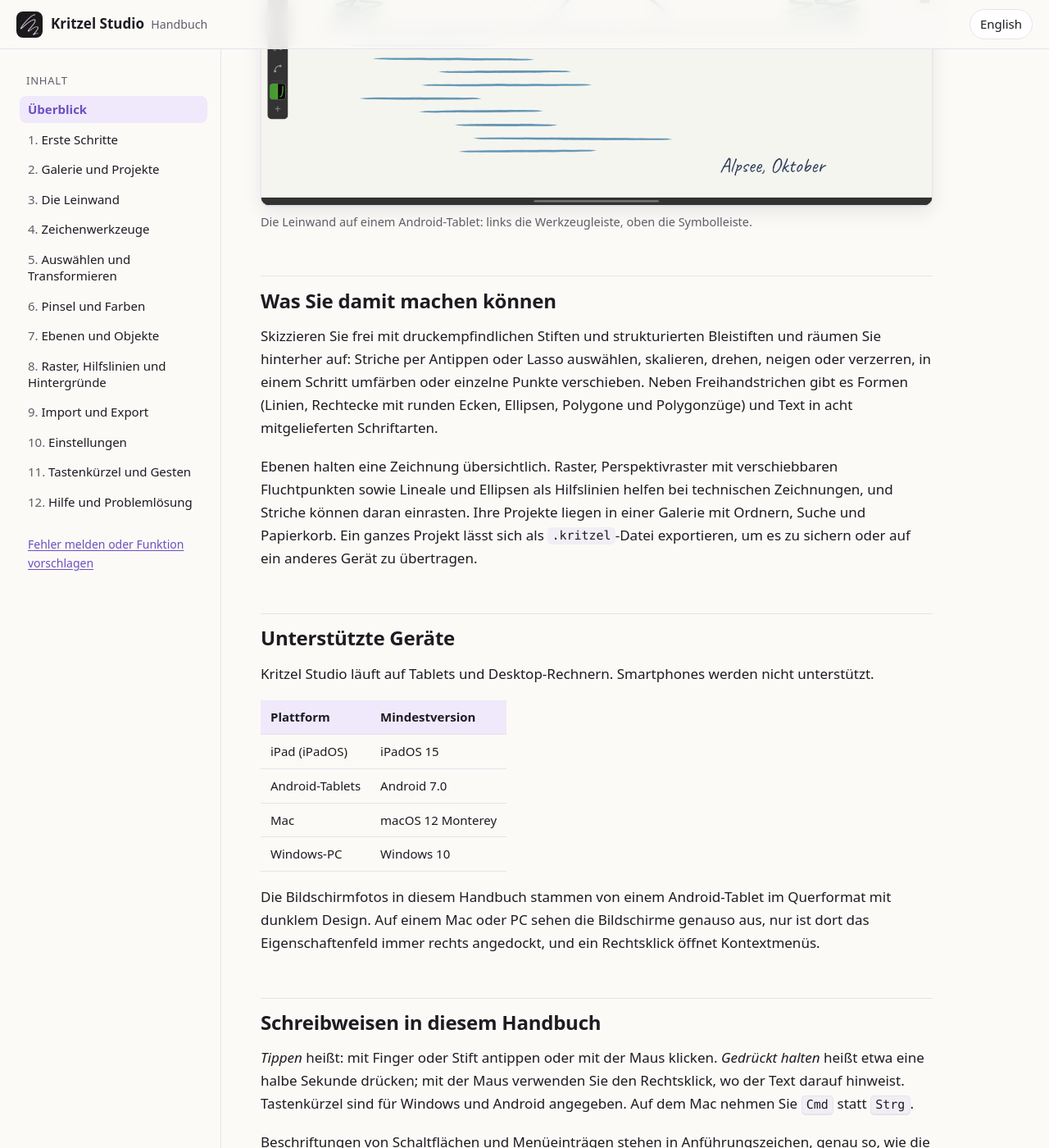
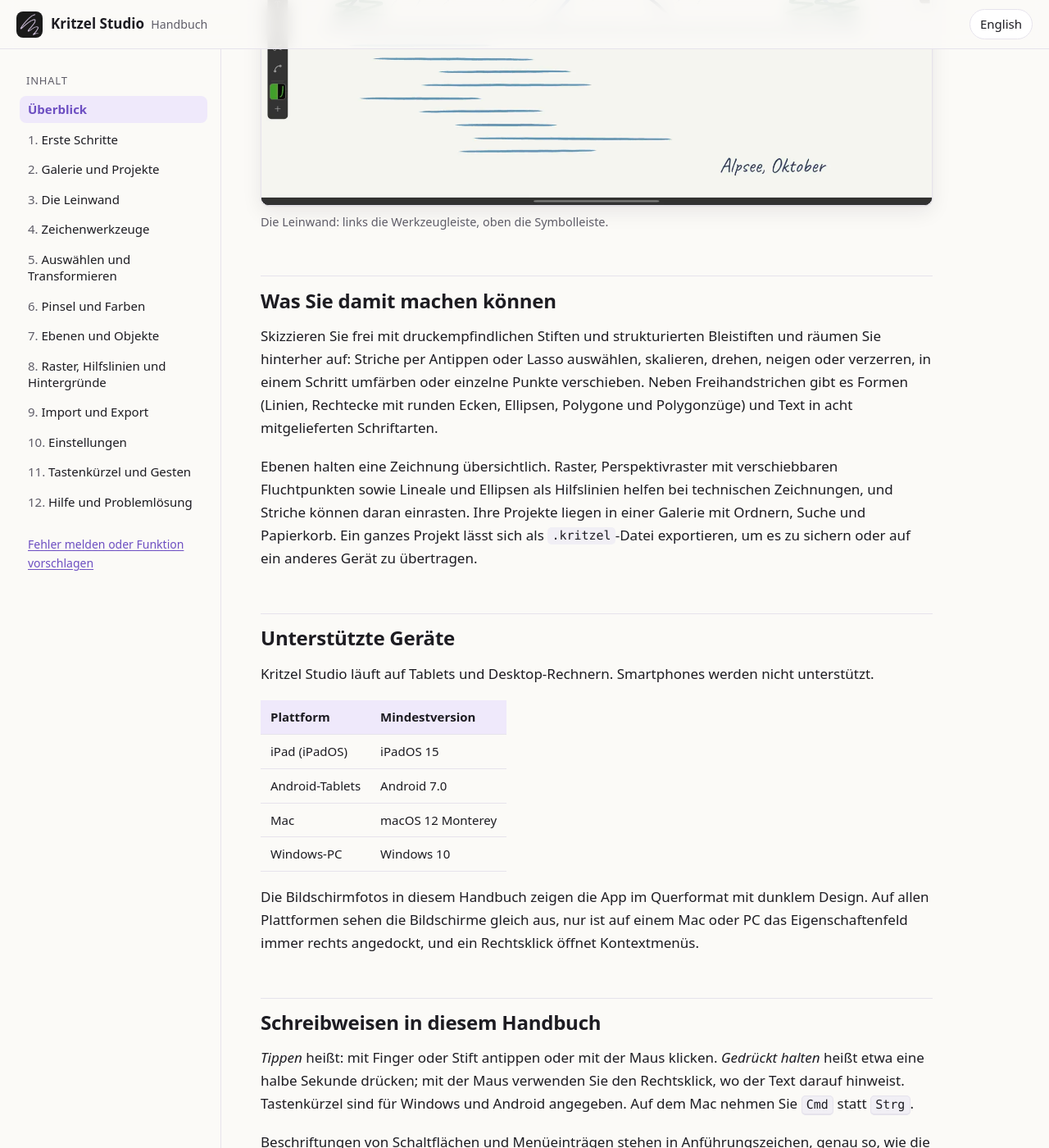
Before and after one commit to sektioneins/kritzel-studio-support, a Jekyll site: the page built from de/index.md, in a window 1280 px wide and 1400 px high, scrolled down 599 px. Shown: the whole window at 82% size. Built offline with Jekyll 4.4.1, drawn with Linux system fonts in a browser that asks for light colours.

Commit message:
Drop 'Android tablet' from the screenshot notes
The app looks the same on every platform, so the canvas caption and the
screenshot note no longer name the device they were taken on.

Co-Authored-By: Claude Opus 5.5 <noreply@anthropic.com>

```diff
--- a/de/index.md
+++ b/de/index.md
@@ -8,7 +8,7 @@ description: Das Handbuch zu Kritzel Studio. Zeichnen, Projekte organisieren, mi
 Kritzel Studio ist eine Vektor-Zeichen-App für Tablets und Desktop-Rechner. Jeder Strich, den Sie zeichnen, bleibt ein eigenes Objekt: Sie können ihn später auswählen, verschieben, umfärben, dünner machen, seine Punkte bearbeiten oder ihn in zwei Teile schneiden. Die App reagiert auf den Stiftdruck, bringt Stifte, Bleistifte und Marker mit und exportiert nach PNG, JPG, SVG und PDF.
 {: .lead}
 
-{% include fig.html src="canvas.webp" alt="Die Leinwand von Kritzel Studio mit einer Landschaftsskizze, links die Werkzeugleiste, oben die Symbolleiste" caption="Die Leinwand auf einem Android-Tablet: links die Werkzeugleiste, oben die Symbolleiste." %}
+{% include fig.html src="canvas.webp" alt="Die Leinwand von Kritzel Studio mit einer Landschaftsskizze, links die Werkzeugleiste, oben die Symbolleiste" caption="Die Leinwand: links die Werkzeugleiste, oben die Symbolleiste." %}
 
 ## Was Sie damit machen können
 
@@ -27,7 +27,7 @@ Kritzel Studio läuft auf Tablets und Desktop-Rechnern. Smartphones werden nicht
 | Mac | macOS 12 Monterey |
 | Windows-PC | Windows 10 |
 
-Die Bildschirmfotos in diesem Handbuch stammen von einem Android-Tablet im Querformat mit dunklem Design. Auf einem Mac oder PC sehen die Bildschirme genauso aus, nur ist dort das Eigenschaftenfeld immer rechts angedockt, und ein Rechtsklick öffnet Kontextmenüs.
+Die Bildschirmfotos in diesem Handbuch zeigen die App im Querformat mit dunklem Design. Auf allen Plattformen sehen die Bildschirme gleich aus, nur ist auf einem Mac oder PC das Eigenschaftenfeld immer rechts angedockt, und ein Rechtsklick öffnet Kontextmenüs.
 
 ## Schreibweisen in diesem Handbuch
 
```
Also changed, not shown: en/index.md (+2 -2 lines).
